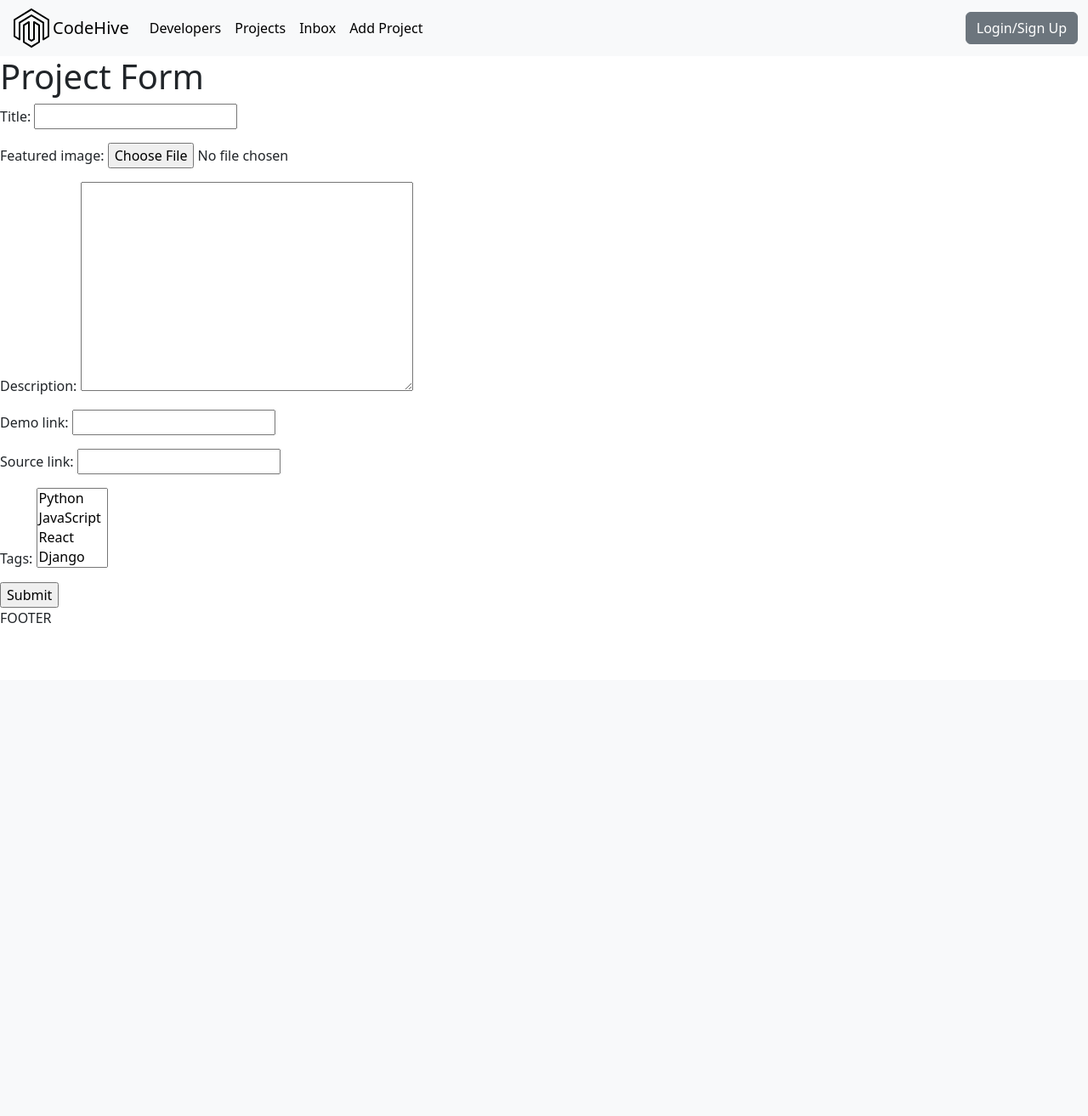
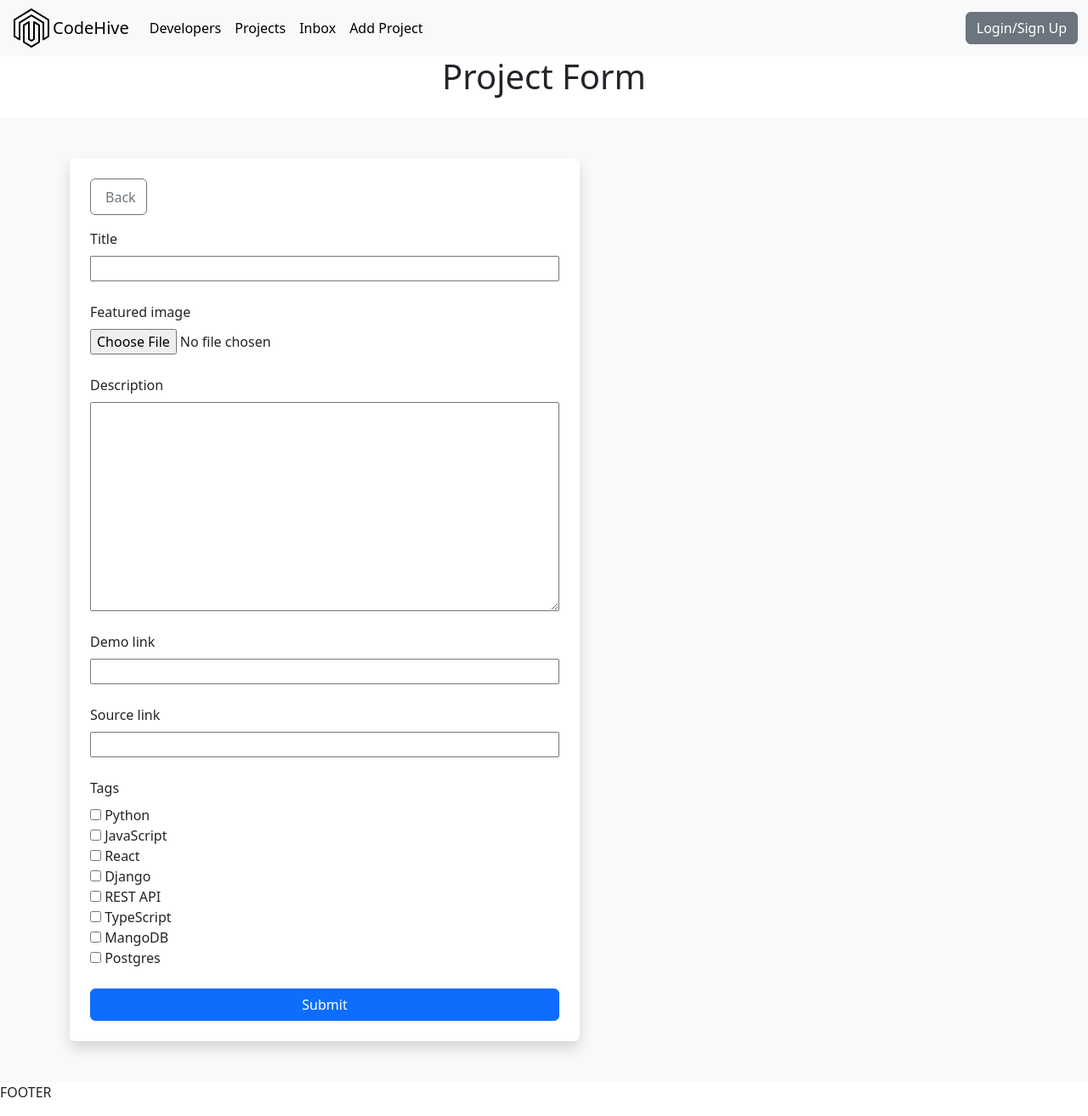
Before and after one commit to PatrykBal/ucd_pa_django_proj, a Django app: page /create-project/ in a window 1280 px wide. Shown: the whole page at 85% size. Before the commit the page ends 733 px from the top, so only its background shows below. Run offline with Django 5.2, Linux system fonts and the light colour scheme; data comes from the database, SQL or seed files in the repository.

Commit message:
added styling changes to project_form.html and made chnages to forms.py

```diff
--- a/projects/forms.py
+++ b/projects/forms.py
@@ -1,7 +1,17 @@
-from django.forms import ModelForm
+from django.forms import ModelForm, widgets
+from django import forms
 from .models import Project
 
 class ProjectForm(ModelForm):
     class Meta:
         model = Project
         fields = ['title', 'featured_image', 'description', 'demo_link', 'source_link', 'tags']
+        widgets = {
+            'tags' :forms.CheckboxSelectMultiple(),
+        }
+
+    def __init__(self, *args, **kwargs):
+        super(ProjectForm, self).__init__(*args, **kwargs)
+
+        for name, field in self.fields.items():
+            field.widget.attrs.update({"class": 'input'})
--- a/projects/templates/projects/project_form.html
+++ b/projects/templates/projects/project_form.html
@@ -1,14 +1,36 @@
 {% extends 'main.html' %}
 {% block content %}
 
-<h1> Project Form </h1>
+<h1 class="text-center mb-4">Project Form</h1>
 
-<form action="" method ="POST" enctype="multipart/form-data">
-    {% csrf_token %}
+<main class="form-page py-5 bg-light">
+    <div class="container">
+        <div class="content-box bg-white p-4 shadow rounded">
+            <div class="form-wrapper">
+                <a class="back-button btn btn-outline-secondary mb-3" href="{% url 'projects' %}">
+                    <i class="bi bi-arrow-left"></i> Back
+                </a>
 
-    {{form.as_p}}
+                <form class="form" method="POST" enctype="multipart/form-data">
+                    {% csrf_token %}
 
-    <input type="submit">
-</form>
+                    {% for field in form %}
+                    <!-- Input:Text -->
+                    <div class="form-field mb-4">
+                        <label for="formInput#text" class="form-label mb-2">{{ field.label }}</label>
+                        {{ field }}
+                    </div>
+                    {% endfor %}
+
+
+
+                    <!-- Submit Button -->
+                    <input class="btn btn-primary w-100" type="submit" value="Submit" />
+                </form>
+            </div>
+        </div>
+    </div>
+</main>
+
 
 {% endblock %}
--- a/static/styles/main.css
+++ b/static/styles/main.css
@@ -109,3 +109,53 @@
         color: #666;
         font-size: 0.9rem;
     }
+
+    /* Project Form */
+
+    .form-field {
+        display: grid;
+        position: relative;
+        align-items: center;
+    }
+
+    .form-page .form-wraper {
+        min-height: 100vh;
+        display: flex;
+        align-items: center;
+        justify-content: center;
+        background-color: #f8f9fa;
+    }
+
+    .content-box {
+        max-width: 600px;
+        width: 100%;
+        border-radius: 10px;
+    }
+
+    .back-button {
+        display: inline-flex;
+        align-items: center;
+        text-decoration: none;
+    }
+
+    .back-button i {
+        margin-right: 5px;
+        font-size: 1.2rem;
+    }
+
+    .project-tag {
+        display: inline-block;
+        padding: 5px 10px;
+        font-size: 0.9rem;
+        border-radius: 20px;
+        color: #fff;
+        cursor: pointer;
+    }
+
+    .project-tag:hover {
+        background-color: #0056b3;
+    }
+
+    textarea {
+        resize: none;
+    }
```
